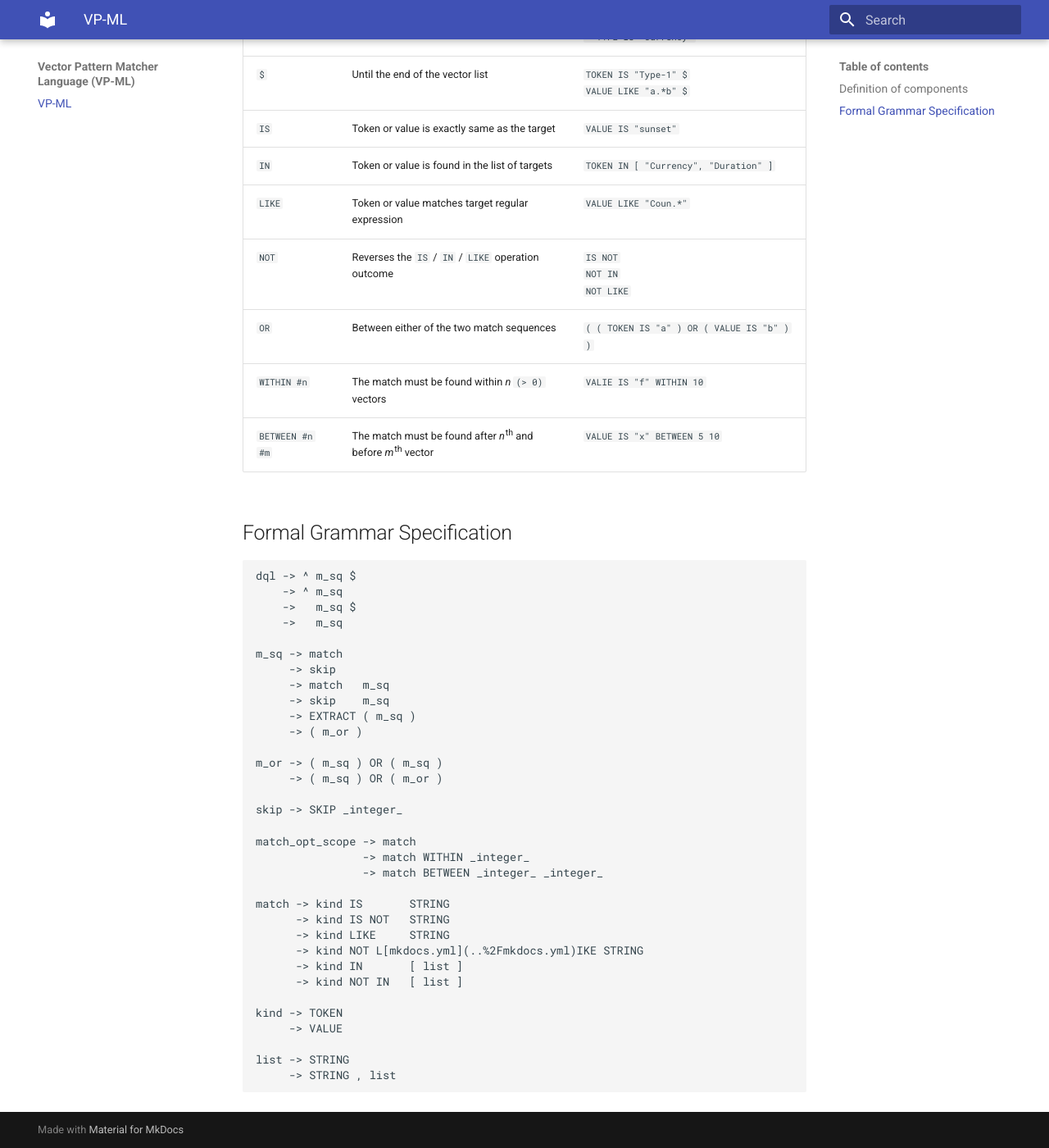
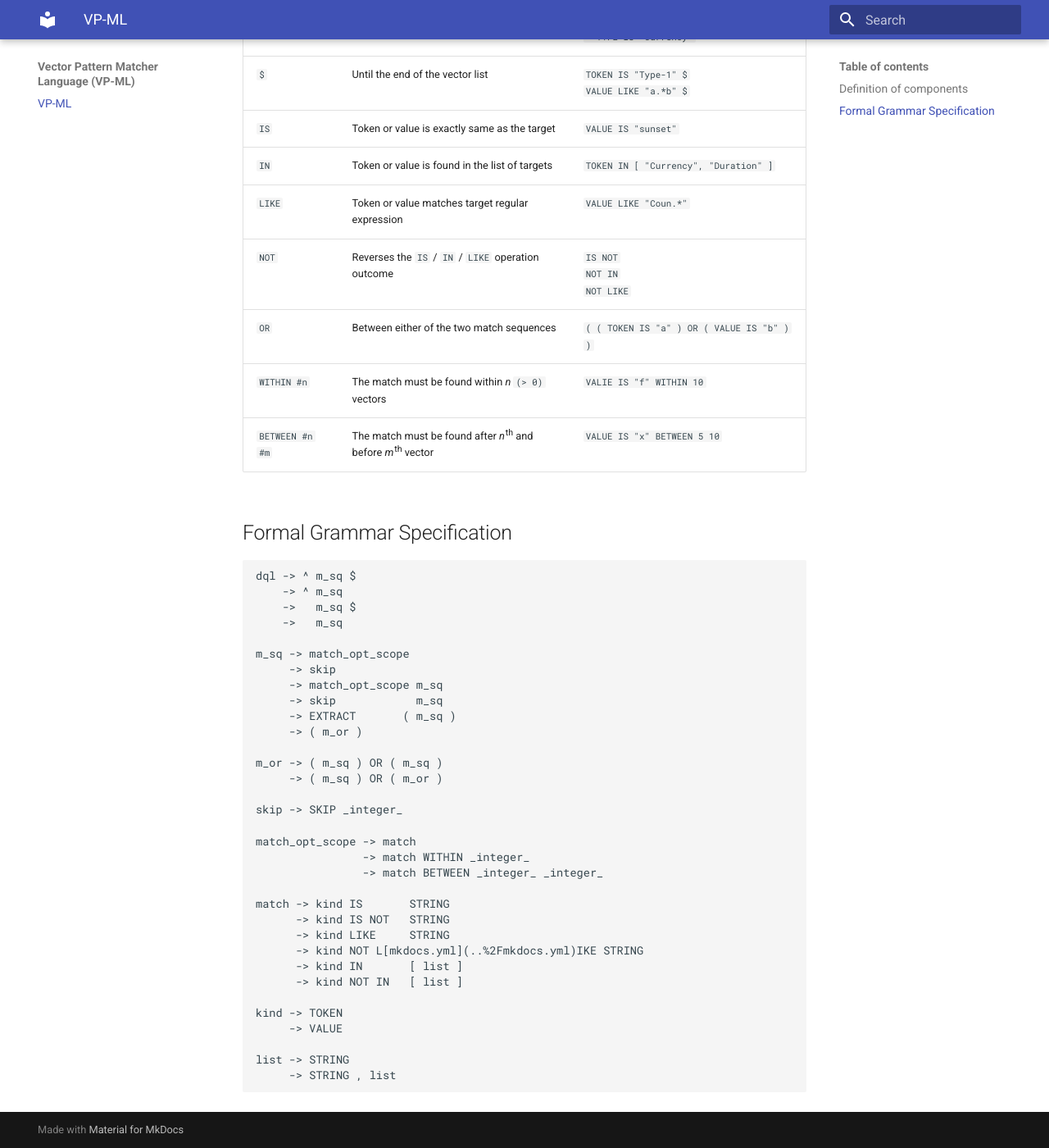
Before and after one commit to c-bik/dql, an MkDocs documentation site: the page built from docs/index.md, in a window 1280 px wide and 1400 px high, scrolled down 431 px. Shown: the whole window at 82% size. Built offline with MkDocs 1.6.1 and Material for MkDocs 9.7.7, drawn with Linux system fonts in a browser that asks for light colours.

Commit message:
grammer fix missing rule chain

```diff
--- a/docs/index.md
+++ b/docs/index.md
@@ -24,11 +24,11 @@ dql -> ^ m_sq $
     ->   m_sq $
     ->   m_sq
 
-m_sq -> match
+m_sq -> match_opt_scope
      -> skip
-     -> match   m_sq
-     -> skip    m_sq
-     -> EXTRACT ( m_sq )
+     -> match_opt_scope m_sq
+     -> skip            m_sq
+     -> EXTRACT       ( m_sq )
      -> ( m_or )
 
 m_or -> ( m_sq ) OR ( m_sq )
```
